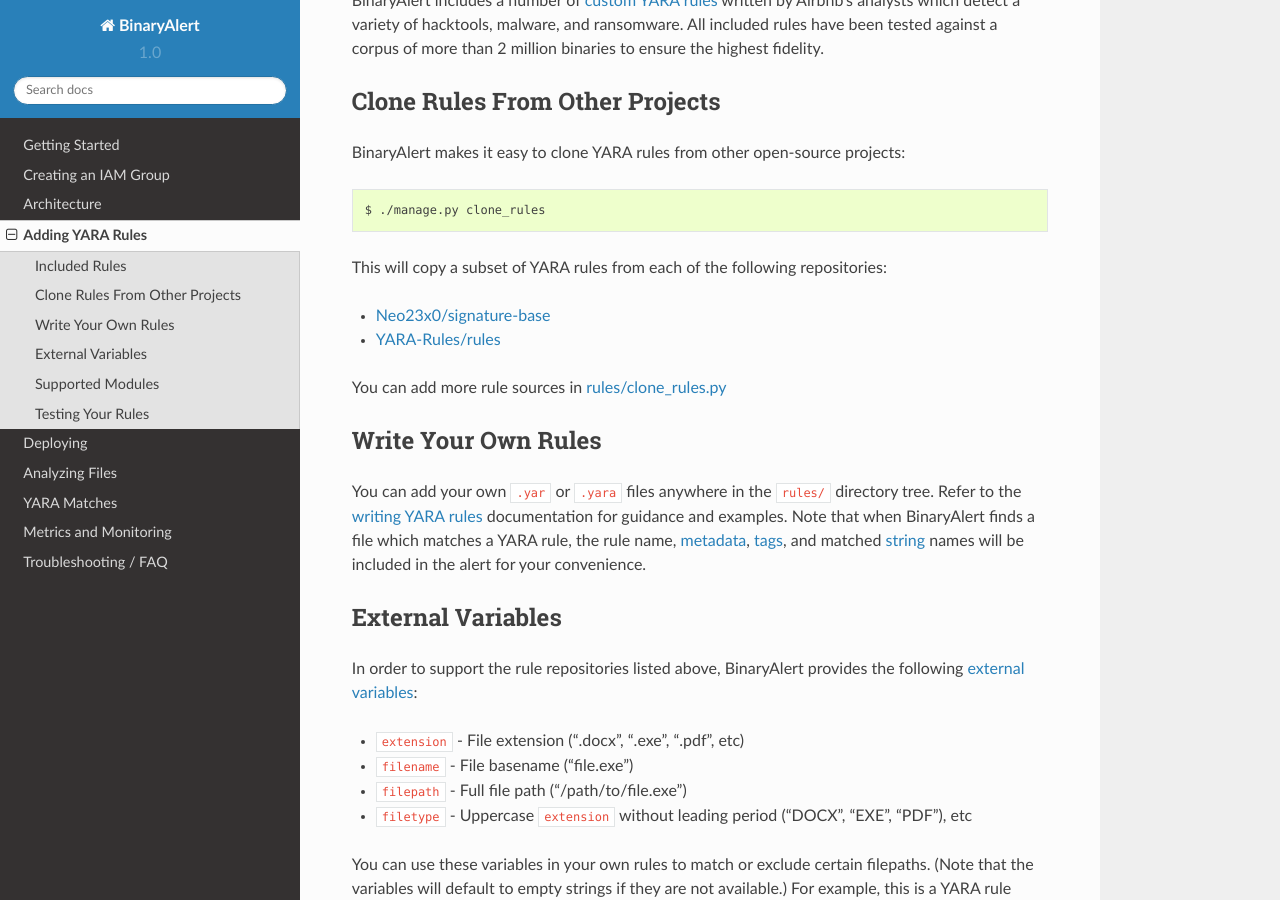
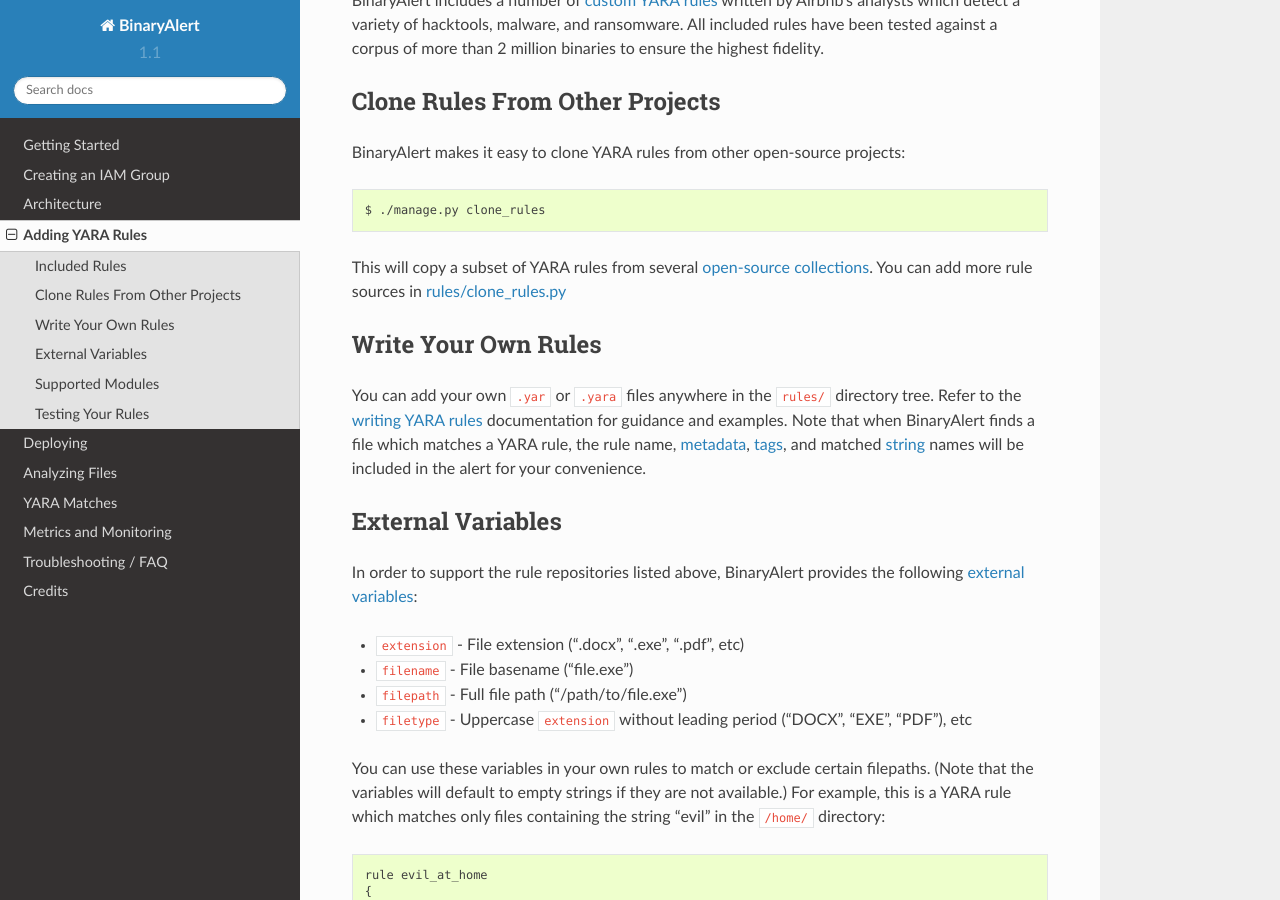
Before and after one commit to airbnb/binaryalert, a Sphinx documentation site: the page built from docs/source/adding-yara-rules.rst, in a window 1280 px wide and 900 px high, scrolled down 323 px. Built offline with Sphinx 7.4.7 and the Read the Docs theme 2.0.0, drawn with Linux system fonts in a browser that asks for light colours.

Commit message:
Release v1.1 (#93)

```diff
--- a/docs/source/adding-yara-rules.rst
+++ b/docs/source/adding-yara-rules.rst
@@ -16,11 +18,7 @@
 
   $ ./manage.py clone_rules
 
-This will copy a subset of YARA rules from each of the following repositories:
-
-* `Neo23x0/signature-base <https://github.com/Neo23x0/signature-base>`_
-* `YARA-Rules/rules <https://github.com/YARA-Rules/rules>`_
-
+This will copy a subset of YARA rules from several :ref:`open-source collections <yara-credits>`.
 You can add more rule sources in `rules/clone_rules.py <https://github.com/airbnb/binaryalert/blob/master/rules/clone_rules.py>`_
 
 
--- a/docs/source/conf.py
+++ b/docs/source/conf.py
@@ -63,9 +63,9 @@
 # built documents.
 #
 # The short X.Y version.
-version = '1.0'
+version = '1.1'
 # The full version, including alpha/beta/rc tags.
-release = '1.0.0'
+release = '1.1.0'
 
 # The language for content autogenerated by Sphinx. Refer to documentation
 # for a list of supported languages.
--- a/docs/source/index.rst
+++ b/docs/source/index.rst
@@ -46,3 +46,4 @@
    yara-matches
    metrics-and-monitoring
    troubleshooting-faq
+   credits
--- a/docs/source/troubleshooting-faq.rst
+++ b/docs/source/troubleshooting-faq.rst
@@ -33,6 +33,8 @@
 --------------------------
 Check the :ref:`Lambda execution logs <cloudwatch_logs>` and the :ref:`BinaryAlert dashboard <cloudwatch_dashboard>` for abnormalities. A common problem is that the BinaryAlert analyzers don't understand the compiled YARA rules file. Make sure your `virtual environment <getting-started.html>`_ is set up correctly and that your YARA rules only use the :ref:`supported modules <supported_yara_modules>`. It is also possible that one or more AWS components might be down.
 
+It may take 1-3 minutes after a deploy before the Lambda functions are ready to go. If a live test fails immediately after a deploy, wait a few minutes and try again.
+
 
 How do I setup YARA match / metric alarm alerts?
 ------------------------------------------------
--- a/manage.py
+++ b/manage.py
@@ -21,7 +21,7 @@
 from tests import live_test
 
 # BinaryAlert version.
-VERSION = '1.1.0.beta'
+VERSION = '1.1.0'
 
 # File locations.
 PROJECT_DIR = os.path.dirname(os.path.realpath(__file__))  # Directory containing this file.
```
Also changed, not shown: other parts of docs/source/adding-yara-rules.rst (+2 -0 lines), docs/source/credits.rst (added, +46 -0 lines), lambda_functions/analyzer/README.rst, 3 other files.
